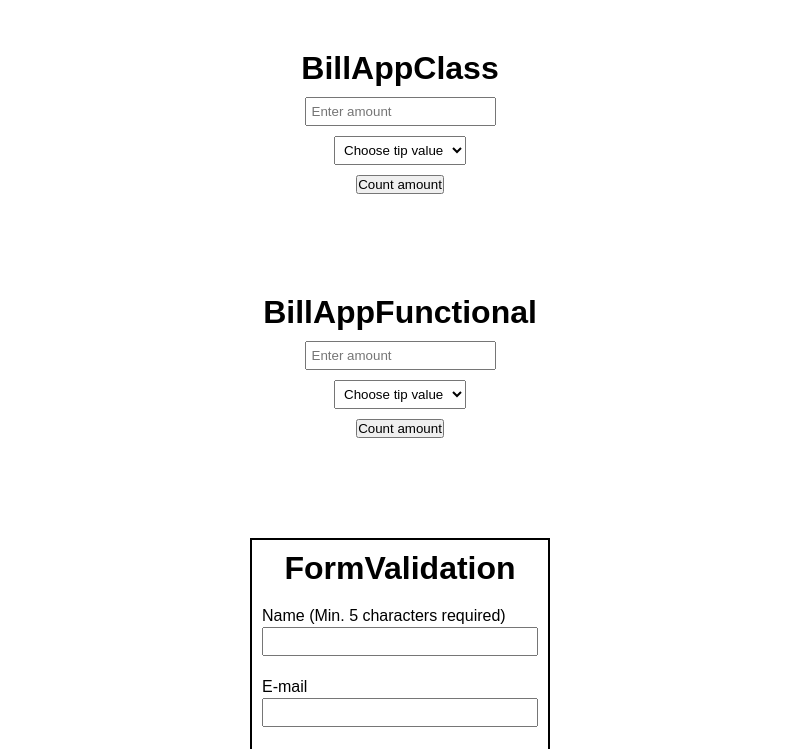
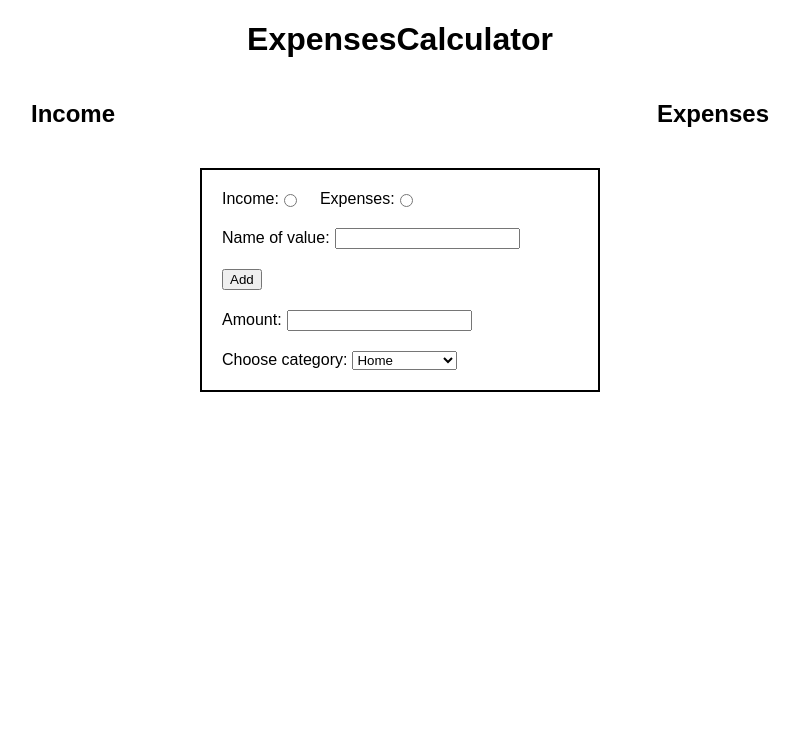
Before and after one commit to MariuszRozycki/R-S_module-4-assignments, a React (Create React App) app: page / in a window 1280 px wide. Shown: the top 749 px of the page, without its empty margins (240-1039 px from the left). Built offline with nearby package versions, Linux system fonts and the light colour scheme.

Commit message:
feat: ExpensesCalculator category choose and add vlue to right list

```diff
--- a/src/App.js
+++ b/src/App.js
@@ -1,20 +1,20 @@
 import './App.css';
-import BillAppClass from './BillApp/BillAppClass';
-import BillAppFunctional from './BillApp/BillAppFunctional';
-import FormValidation from './FormValidation/FormValidation';
-import ReactFormValidation from './FormValidation/FormValReactForm';
-import ReactForm from './FormValidation/ReactForm';
+// import BillAppClass from './BillApp/BillAppClass';
+// import BillAppFunctional from './BillApp/BillAppFunctional';
+// import FormValidation from './FormValidation/FormValidation';
+// import ReactFormValidation from './FormValidation/FormValReactForm';
+// import ReactForm from './FormValidation/ReactForm';
 import ExpensesCalculator from './ExpensesCalculator/ExpensesCalculator';
 
 
 function App() {
   return (
     <div className="App">
-      <BillAppClass />
+      {/* <BillAppClass />
       <BillAppFunctional clicked vat={20} />
       <FormValidation />
       <ReactFormValidation />
-      <ReactForm />
+      <ReactForm /> */}
       <ExpensesCalculator />
     </div>
   );
--- /dev/null
+++ b/src/ExpensesCalculator/ExpensesCalculator.css
@@ -0,0 +1,32 @@
+.wrapper--all-lists {
+  display: flex;
+  justify-content: space-around;
+}
+
+.form-wrapper {
+  width: 100%;
+  margin: 20px auto;
+  padding: 20px;
+  max-width: 400px;
+  display: flex;
+  flex-direction: column;
+  align-items: flex-start;
+  border: 2px solid;
+  gap: 20px;
+}
+
+.radio-wrapper {
+  display: flex;
+  gap: 20px;
+}
+
+.radio-label {
+  display: flex;
+  align-items: center;
+}
+
+
+input,
+select {
+  margin-left: 5px;
+}
--- a/src/ExpensesCalculator/ExpensesCalculator.js
+++ b/src/ExpensesCalculator/ExpensesCalculator.js
@@ -1,9 +1,84 @@
-import React from 'react';
+import React, { useState, useRef } from "react";
+import Select from "./components/Select";
+
+import "./ExpensesCalculator.css";
 
 function ExpensesCalculator() {
-  <div>
-    <h1>ExpensesCalculator</h1>
-  </div>
+  const [nameOfValue, setNameOfValue] = useState();
+  const [radioIncome, setRadioIncome] = useState(false);
+  const [radioExpenses, setRadioExpenses] = useState(false);
+
+  const listIncomeRef = useRef();
+  const listExpensesRef = useRef();
+  console.log(nameOfValue);
+
+  const nameOfValueHandler = (event) => {
+    setNameOfValue(event.target.value)
+  }
+
+  const radioIncomeHandler = () => {
+    setRadioIncome(true);
+    setRadioExpenses(false);
+  }
+
+  const radioExpensesHandler = () => {
+    setRadioExpenses(true);
+    setRadioIncome(false);
+  }
+
+  const listHandler = (event) => {
+    event.preventDefault();
+
+    if (radioIncome) {
+      console.log('Pierwszy');
+      listIncomeRef.current.innerHTML += `<li>${nameOfValue}</li>`;
+    }
+
+    if (radioExpenses) {
+      listExpensesRef.current.innerHTML += `<li>${nameOfValue}</li>`;
+    }
+  }
+
+
+  return (
+    <div>
+      <h1>ExpensesCalculator</h1>
+      <div className="wrapper--all-lists">
+        <div className="wrapper-list">
+          <h2>Income</h2>
+          <ul ref={listIncomeRef} className="list-income"></ul>
+        </div>
+        <div className="wrapper-list">
+          <h2>Expenses</h2>
+          <ul ref={listExpensesRef} className="list-expenses"></ul>
+        </div>
+      </div>
+      <form className="form-wrapper">
+        <div className="radio-wrapper">
+          <label className="radio-label" htmlFor="income">Income:
+            <input name="option" id="income" type="radio" onClick={radioIncomeHandler} />
+          </label>
+          <label className="radio-label" htmlFor="expenses">Expenses:
+            <input name="option" id="expenses" type="radio" onClick={radioExpensesHandler} />
+          </label>
+        </div>
+        <label htmlFor="name-of-value">Name of value:
+          <input
+            name="name-of-value"
+            type="text"
+            onChange={nameOfValueHandler}
+          />
+        </label>
+        <button onClick={listHandler}>Add</button>
+        <label htmlFor="amount">Amount:
+          <input name="amount" type="number" />
+        </label>
+        <label htmlFor="">Choose category:
+          <Select />
+        </label>
+      </form>
+    </div>
+  )
 }
 
 export default ExpensesCalculator;
--- /dev/null
+++ b/src/ExpensesCalculator/components/Option.js
@@ -0,0 +1,13 @@
+import React from "react";
+
+function Option({ value }) {
+  return (
+    <>
+      <option value={value}>
+        {value[0].toUpperCase() + value.slice(1)}
+      </option>
+    </>
+  )
+}
+
+export default Option;
--- /dev/null
+++ b/src/ExpensesCalculator/components/Select.js
@@ -0,0 +1,28 @@
+import React from "react";
+
+import Option from "./Option";
+
+const category = [
+  { value: "home" },
+  { value: "office" },
+  { value: "entertainment" },
+  { value: "drinks" },
+  { value: "hobby" },
+  { value: "car" }
+];
+
+
+function Select() {
+  return (
+    <select name="category" id="category">
+      {category.map((el, index) => (
+        <Option
+          key={`key-${index}`}
+          value={el.value}
+        />
+      ))}
+    </select>
+  )
+}
+
+export default Select;
--- a/src/FormValidation/ReactForm.js
+++ b/src/FormValidation/ReactForm.js
@@ -5,7 +5,7 @@ import './ReactForm.css';
 
 function ReactForm() {
   const { register, handleSubmit, formState: { errors } } = useForm();
-  let flag = false;
+
   console.log('errors', errors);
   console.log('errors', errors.firstName?.ref);
 
```
